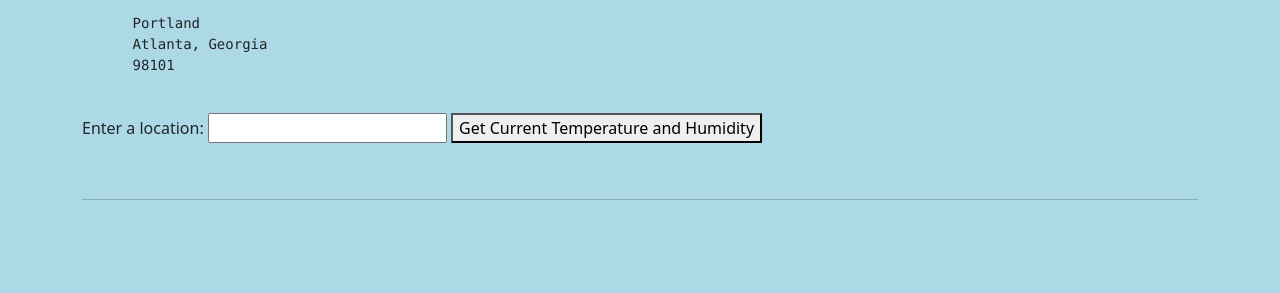
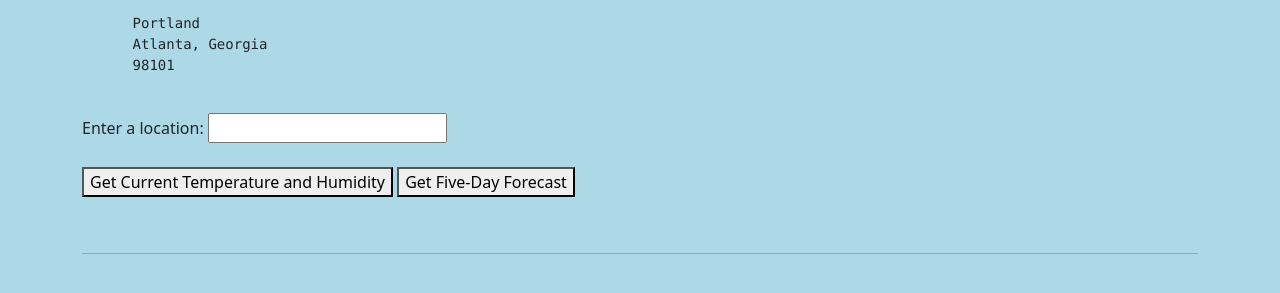
Before and after one commit to mejia-dev/openweather-test, a website built with webpack: page src/index.html in a window 1280 px wide. Shown: the part 107-400 px from the top of the page. Built offline with nearby package versions, Linux system fonts and the light colour scheme.

Commit message:
Add five-day forecast button. Change form id

```diff
--- a/src/index.html
+++ b/src/index.html
@@ -11,10 +11,12 @@
       Atlanta, Georgia
       98101
     </pre>
-    <form id="cityForm">
+    <form id="tempHumidForm">
       <label for="location">Enter a location:</label>
       <input id="location" type="text" name="location">
-      <button type="submit" class="btn-success" id="weatherLocation">Get Current Temperature and Humidity</button>
+      <br><br>
+      <button type="submit" class="btn-success" id="tempHumidButton">Get Current Temperature and Humidity</button>
+      <button type="submit" class="btn-success" id="fiveDayButton">Get Five-Day Forecast</button>
     </form>
     <br>
     <hr>
```
